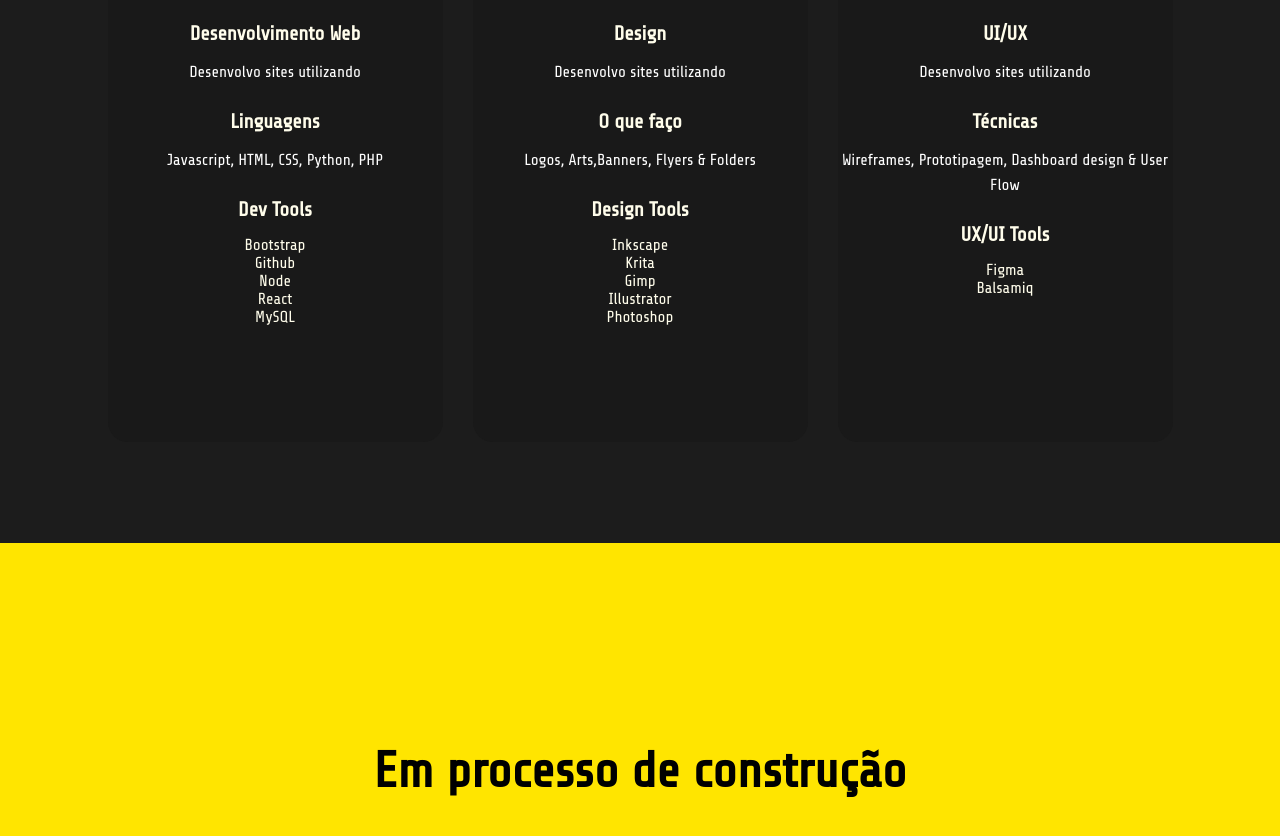
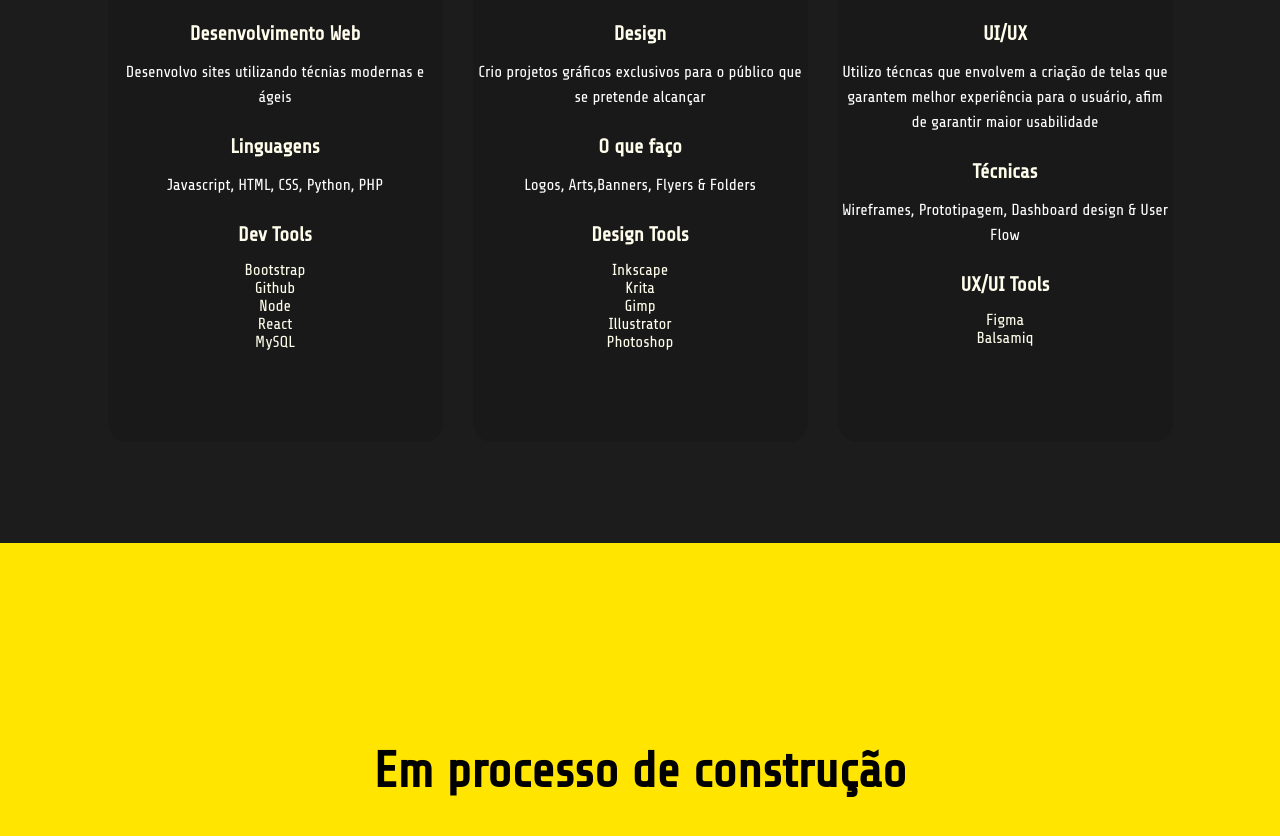
Before and after one commit to lucasgrborges/lucasgrborges.github.io, a plain HTML site: page index.html in a window 1280 px wide. Shown: the part 1857-2693 px from the top of the page. Drawn offline with Linux system fonts and the light colour scheme; files whose address does not match are found by name.

Commit message:
Update index.html

```diff
--- a/index.html
+++ b/index.html
@@ -90,7 +90,7 @@
               <div class="card">
                 <i class="fa-solid fa-code"></i>
                 <h5>Desenvolvimento Web</h5>
-                <p>Desenvolvo sites utilizando</p>
+                <p>Desenvolvo sites utilizando técnias modernas e ágeis</p>
                 <h5>Linguagens</h5>
                 <p>Javascript, HTML, CSS, Python, PHP</p>
                 <h5>Dev Tools</h5>
@@ -104,7 +104,7 @@
               <div class="card">
                 <i class="fa-solid fa-pen-nib"></i>
                 <h5>Design</h5>
-                <p>Desenvolvo sites utilizando</p>
+                <p>Crio projetos gráficos exclusivos para o público que se pretende alcançar</p>
                 <h5>O que faço</h5>
                 <p>Logos, Arts,Banners, Flyers & Folders</p>
                 <h5>Design Tools</h5>
@@ -118,7 +118,7 @@
               <div class="card">
                 <i class="fa-brands fa-figma"></i>
                 <h5>UI/UX</h5>
-                <p>Desenvolvo sites utilizando</p>
+                <p>Utilizo técncas que envolvem a criação de telas que garantem melhor experiência para o usuário, afim de garantir maior usabilidade</p>
                 <h5>Técnicas</h5>
                 <p>Wireframes, Prototipagem, Dashboard design & User Flow</p>
                 <h5>UX/UI Tools</h5>
```
